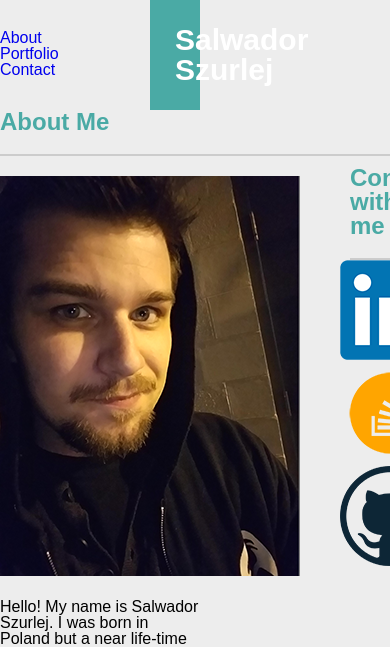
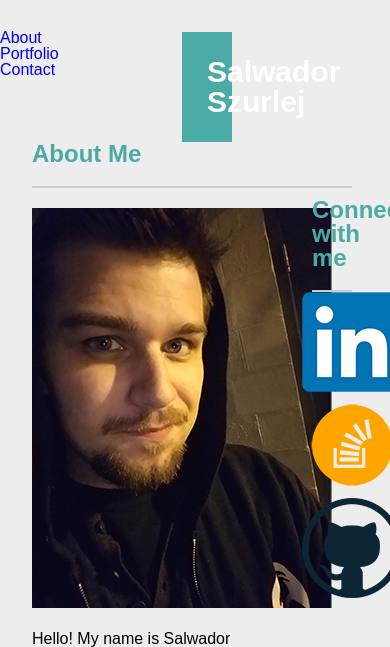
Before and after one commit to salszu/portfolio, a PHP site: page / in a window 390 px wide; the page is wider, and only the part inside the window is pictured. Shown: the top 647 px of that part. Run offline with PHP 8.4, Linux system fonts and the light colour scheme.

Commit message:
slightly broken queries

```diff
--- a/assignment1/assets/css/style.css
+++ b/assignment1/assets/css/style.css
@@ -1,8 +1,4 @@
-*{
-	margin: 0 auto 0 auto;
-	text-align:left;
-}
-
+/* larger than 800px */
 body{
 	margin:0;
 	padding:0;
@@ -77,6 +73,14 @@ section{
 	padding:40px 20px;
 }
 
+.wrapper {
+	width: 80%;
+	min-width:800px;
+	max-width: 1000px;
+	padding:2em;
+
+}
+
 #biosection{
 	width: 200px;
 	height: 200px;
@@ -126,3 +130,25 @@ aside{
   	border-top:5px #4aaaa5 solid;;
 
 }
+
+/*styles for up to 800px */
+@media screen and (max-width: 800px) {
+	.wrapper {
+	width: 80%;
+	min-width:480px;
+	max-width: 800px;
+	padding:2em;
+
+}
+
+
+
+/*styles for up to 480px */
+
+@media screen and (max-width: 480px) {
+	.wrapper {
+	width: 80%;
+	min-width:320px;
+	max-width: 480px;
+	padding:2em;
+}
```
